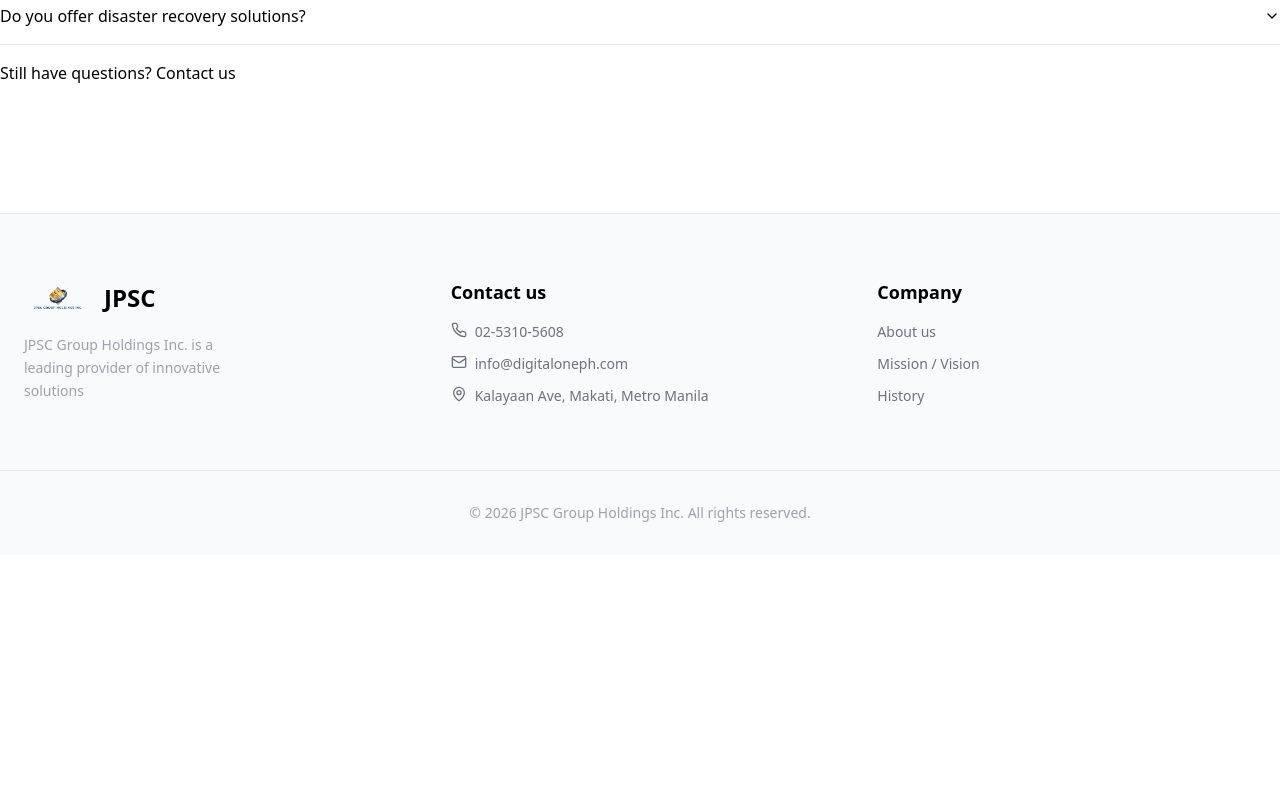
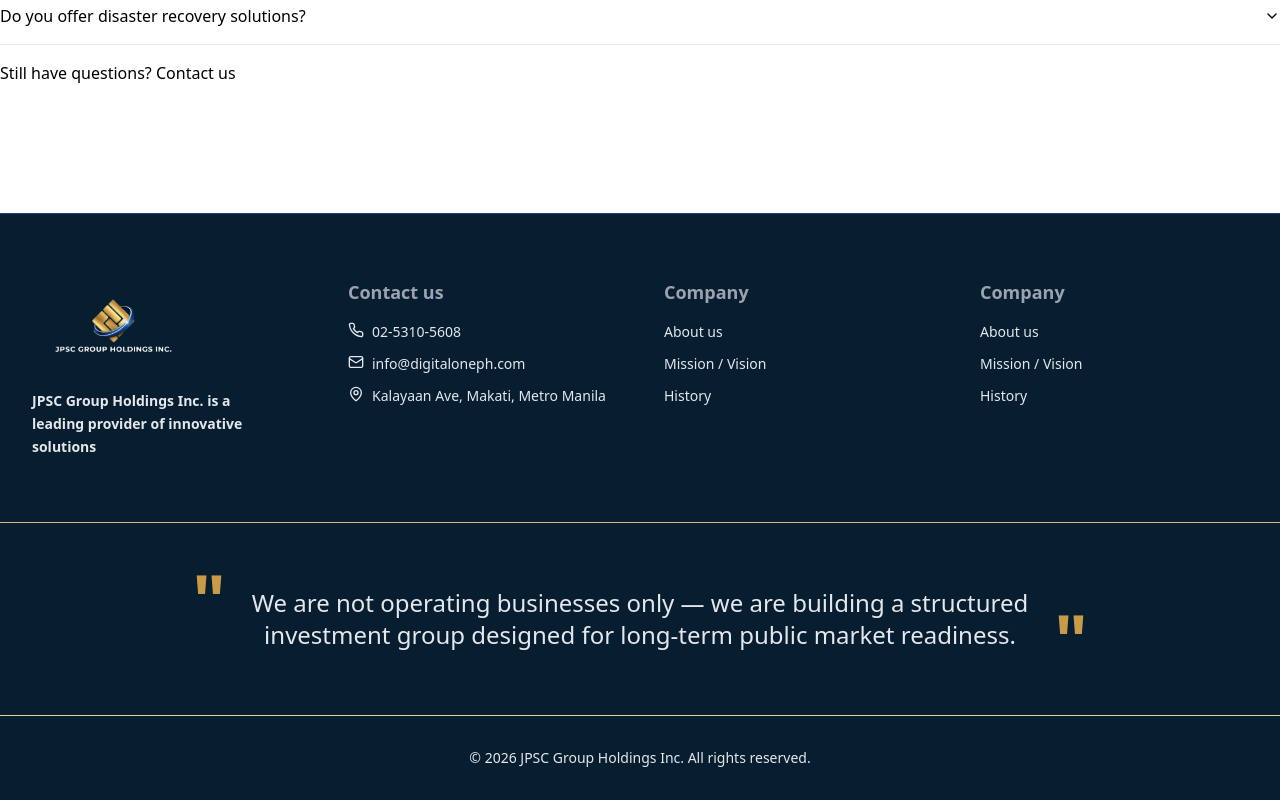
Before and after one commit to jpscgroupholdings/jpsc_group_website, a React (Vite) app: page /FAQ in a window 1280 px wide. Shown: the part 709-1509 px from the top of the page. Before the commit the page ends 1264 px from the top, so only its background shows below. Built offline with nearby package versions, Linux system fonts and the light colour scheme.

Commit message:
refactor: update the design of footer, now it is dark blue with new texts

```diff
--- a/src/components/Footer.tsx
+++ b/src/components/Footer.tsx
@@ -1,7 +1,7 @@
 {
   /* import { LogoIcon } from "./Icons"; */
 }
-import logo from "../assets/logo.png";
+import logowhite from "../assets/logo-white.png";
 import { Phone, Mail, MapPin } from "lucide-react";
 
 export const Footer = () => {
@@ -35,39 +35,36 @@
     <footer
       id="footer"
       data-aos="fade-up"
-      className="bg-gray-50 border-t border-primary"
+      className="bg-brand-primary-900 border-t border-brand-primary-500"
     >
-      <div className="max-w-7xl mx-auto px-4 lg:px-6 py-12 lg:py-16">
-        <section className="grid grid-cols-1 md:grid-cols-3 gap-8 lg:gap-12">
-          <div className="lg:col-span-1 space-y-4">
-            <a
-              rel="noreferrer noopener"
-              href="/"
-              className="flex items-center gap-3 font-bold text-2xl text-primary"
-            >
-              <img src={logo} alt="Company Logo" className="h-10 w-auto" />
-              JPSC
+      <div className="py-12 lg:py-16">
+        <section className="max-w-[90rem] mx-auto grid grid-cols-1 md:grid-cols-2 lg:grid-cols-4 gap-8 lg:gap-12 pb-16 px-12 md:px-8">
+          <div className="space-y-4 flex flex-col items-start">
+            <a rel="noreferrer noopener" href="/">
+              <img src={logowhite} alt="Company Logo" className="h-24 w-auto" />
             </a>
-            <p className="text-gray-400 text-sm mb-6 leading-relaxed max-w-60">
+            <p className="text-gray-200 text-sm mb-6 leading-relaxed max-w-60 font-semibold">
               JPSC Group Holdings Inc. is a leading provider of innovative
               solutions
             </p>
           </div>
 
           <div className="">
-            <h4 className="font-semibold text-lg mb-4 text-primary">
+            <h4 className="font-semibold text-lg mb-4 text-gray-400">
               Contact us
             </h4>
             <div className="space-y-3">
               {contactUs.map((item, index) => (
                 <div className="flex gap-2 group">
-                  <div className="text-gray-500 group-hover:text-primary">{item.icon}</div>
+                  <div className="text-gray-200 group-hover:text-gray-400">
+                    {item.icon}
+                  </div>
                   <a
                     key={index}
                     href={item.href}
                     target="_blank"
                     rel="noopener noreferrer"
-                    className="text-gray-500 group-hover:text-primary transition-colors text-sm"
+                    className="text-gray-200 group-hover:text-gray-400 transition-colors text-sm"
                   >
                     {item.value}
                   </a>
@@ -77,13 +74,32 @@
           </div>
 
           <div className="">
-            <h4 className="font-semibold text-lg mb-4 text-primary">Company</h4>
+            <h4 className="font-semibold text-lg mb-4 text-gray-400">
+              Company
+            </h4>
             <div className="space-y-3 flex flex-col">
               {companyList.map((item, index) => (
                 <a
                   key={index}
                   href={item.path}
-                  className="text-gray-500 hover:text-primary transition-colors text-sm"
+                  className="text-gray-200 hover:text-gray-400 transition-colors text-sm"
+                >
+                  {item.name}
+                </a>
+              ))}
+            </div>
+          </div>
+
+          <div className="">
+            <h4 className="font-semibold text-lg mb-4 text-gray-400">
+              Company
+            </h4>
+            <div className="space-y-3 flex flex-col">
+              {companyList.map((item, index) => (
+                <a
+                  key={index}
+                  href={item.path}
+                  className="text-gray-200 hover:text-gray-400 transition-colors text-sm"
                 >
                   {item.name}
                 </a>
@@ -91,10 +107,32 @@
             </div>
           </div>
         </section>
+
+        <section className="border-t border-brand-accent-300">
+          <div className="mx-auto max-w-4xl px-4 pt-16 text-center">
+            <div className="relative">
+              {/* Big opening quote */}
+              <span className="absolute -left-4 -top-6 text-7xl font-bold text-brand-accent-500">
+                &quot;
+              </span>
+
+              <p className="text-xl leading-relaxed text-gray-200 md:text-2xl font-medium">
+                We are not operating businesses only — we are building a
+                structured investment group designed for long-term public market
+                readiness.
+              </p>
+
+              {/* Big closing quote */}
+              <span className="absolute -right-4 -bottom-6 text-7xl font-bold text-brand-accent-500">
+                &quot;
+              </span>
+            </div>
+          </div>
+        </section>
       </div>
 
-      <div className="border-t border-gray-200 py-8">
-        <p className="text-gray-400 text-sm text-center">
+      <div className="border-t border-brand-accent-200 py-8">
+        <p className="text-gray-200 text-sm text-center">
           © {currentYear} JPSC Group Holdings Inc. All rights reserved.
         </p>
       </div>
```
